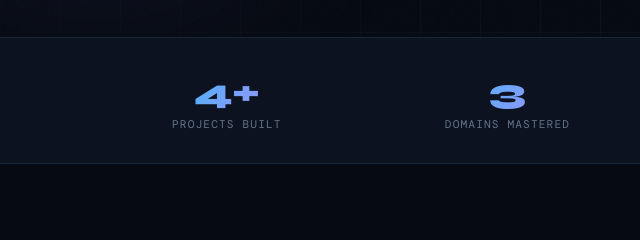
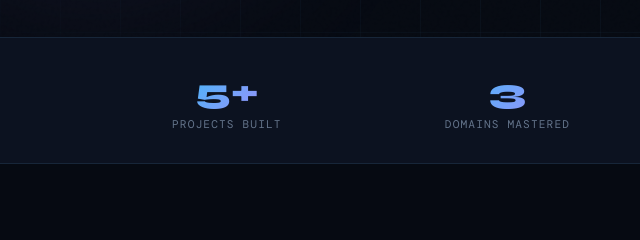
Before and after one commit to amanluthra001/Portfolio, a plain HTML site: page index.html in a window 1280 px wide. Shown: the part 763-1003 px from the top of the page, 0-640 px from the left. Drawn offline with nearby package versions, Linux system fonts and the light colour scheme; a web font is replaced by a local one.

Commit message:
Update index.html

```diff
--- a/index.html
+++ b/index.html
@@ -824,7 +824,7 @@
 <!-- STATS -->
 <div class="stats-strip">
   <div class="stat-item">
-    <div class="stat-number">4+</div>
+    <div class="stat-number">5+</div>
 <div class="stat-label">Projects Built</div>
   </div>
   <div class="stat-item">
```
